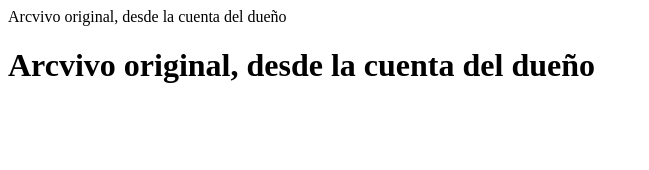
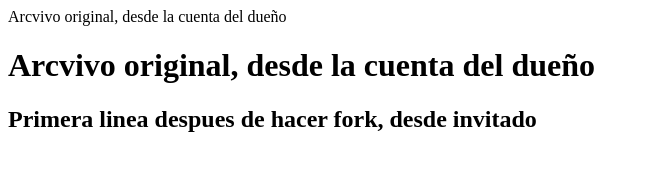
Before and after one commit to hgsuazo24/trabajarequipo, a plain HTML site: page index.html in a window 1280 px wide. Shown: the whole page, without its empty margins (0-649 px from the left). Drawn offline with Linux system fonts and the light colour scheme.

Commit message:
Linea tres, despues de hacer fork

```diff
--- a/index.html
+++ b/index.html
@@ -1,2 +1,3 @@
 <p>Arcvivo original, desde la cuenta del dueño</p>
 <h1>Arcvivo original, desde la cuenta del dueño</h1>
+<h2>Primera linea despues de hacer fork, desde invitado</h2>
```
